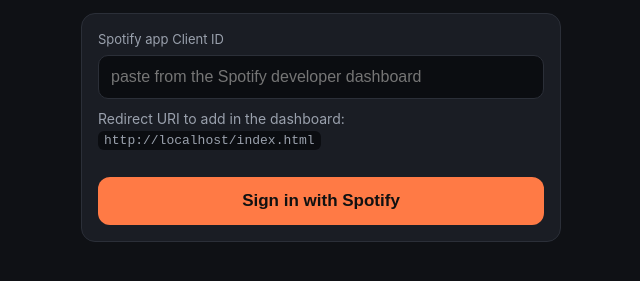
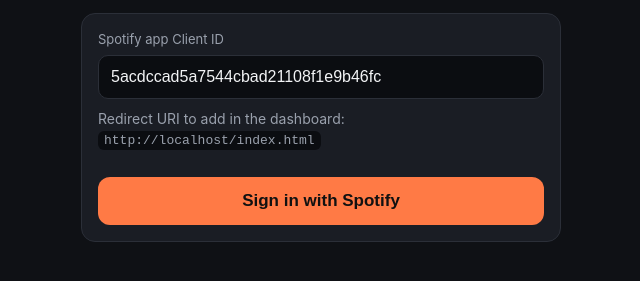
Before and after one commit to alonabel13-stack/Hit-on-the-way, a plain HTML site: page index.html in a window 1280 px wide. Shown: the part 77-358 px from the top of the page, without its empty margins (319-959 px from the left). Drawn offline with Linux system fonts and the light colour scheme.

Commit message:
Build in the Spotify app Client ID
Co-Authored-By: Claude Opus 5.5 <noreply@anthropic.com>
Claude-Session: https://claude.ai/code/session_01EdWZ5kVrxA6888ptKPXPsp

```diff
--- a/index.html
+++ b/index.html
@@ -124,7 +124,8 @@
   let mode = 'app', deviceId = null, sdkPlayer = null, playing = false, wakeLock = null;
 
   $('redirectShow').textContent = REDIRECT;
-  $('clientId').value = store.get('hotw_client_id') || '';
+  const DEFAULT_CLIENT_ID = '5acdccad5a7544cbad21108f1e9b46fc';
+  $('clientId').value = store.get('hotw_client_id') || DEFAULT_CLIENT_ID;
 
   // ---------- PKCE auth ----------
   const b64url = buf => btoa(String.fromCharCode(...new Uint8Array(buf)))
```
Also changed, not shown: 1 other file.
